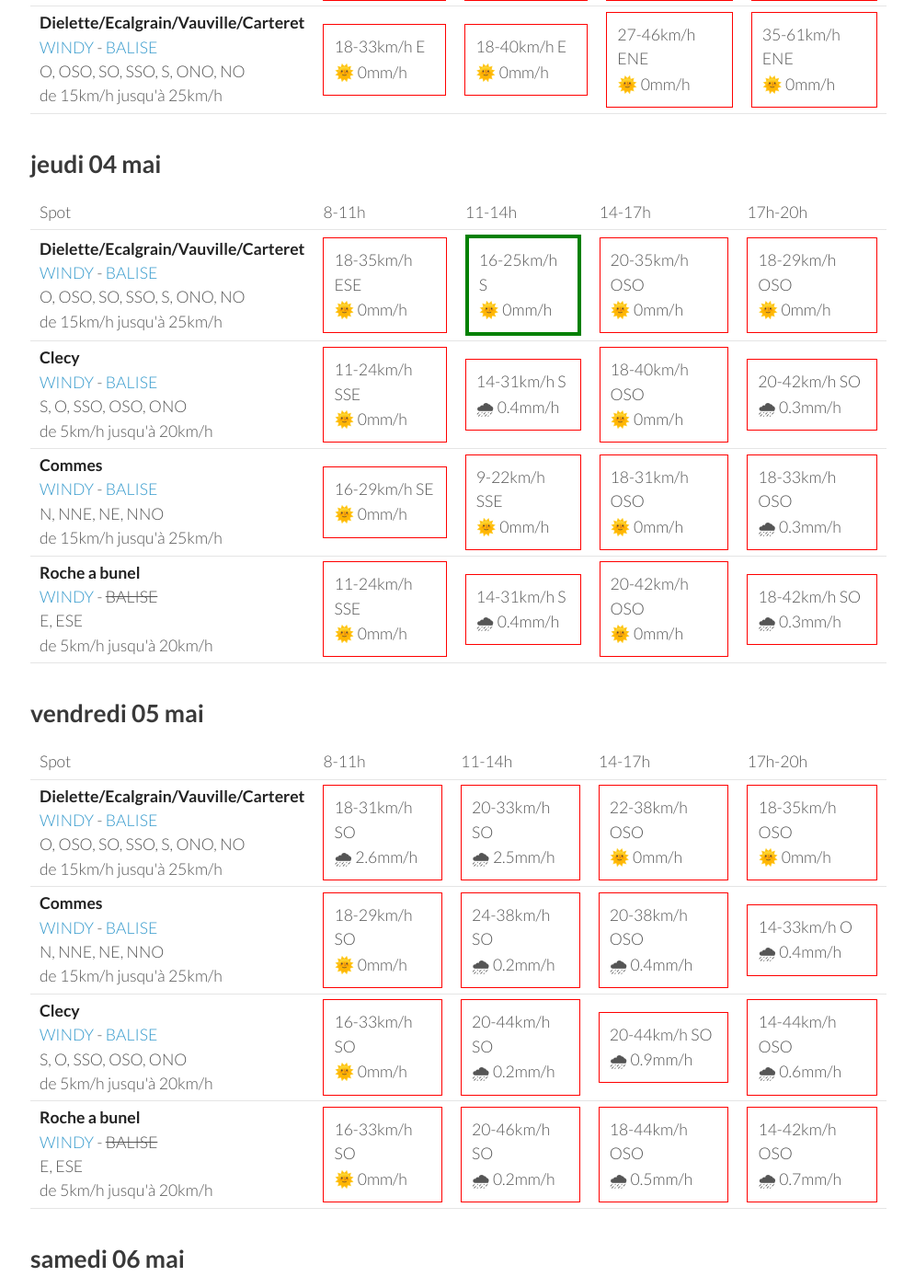
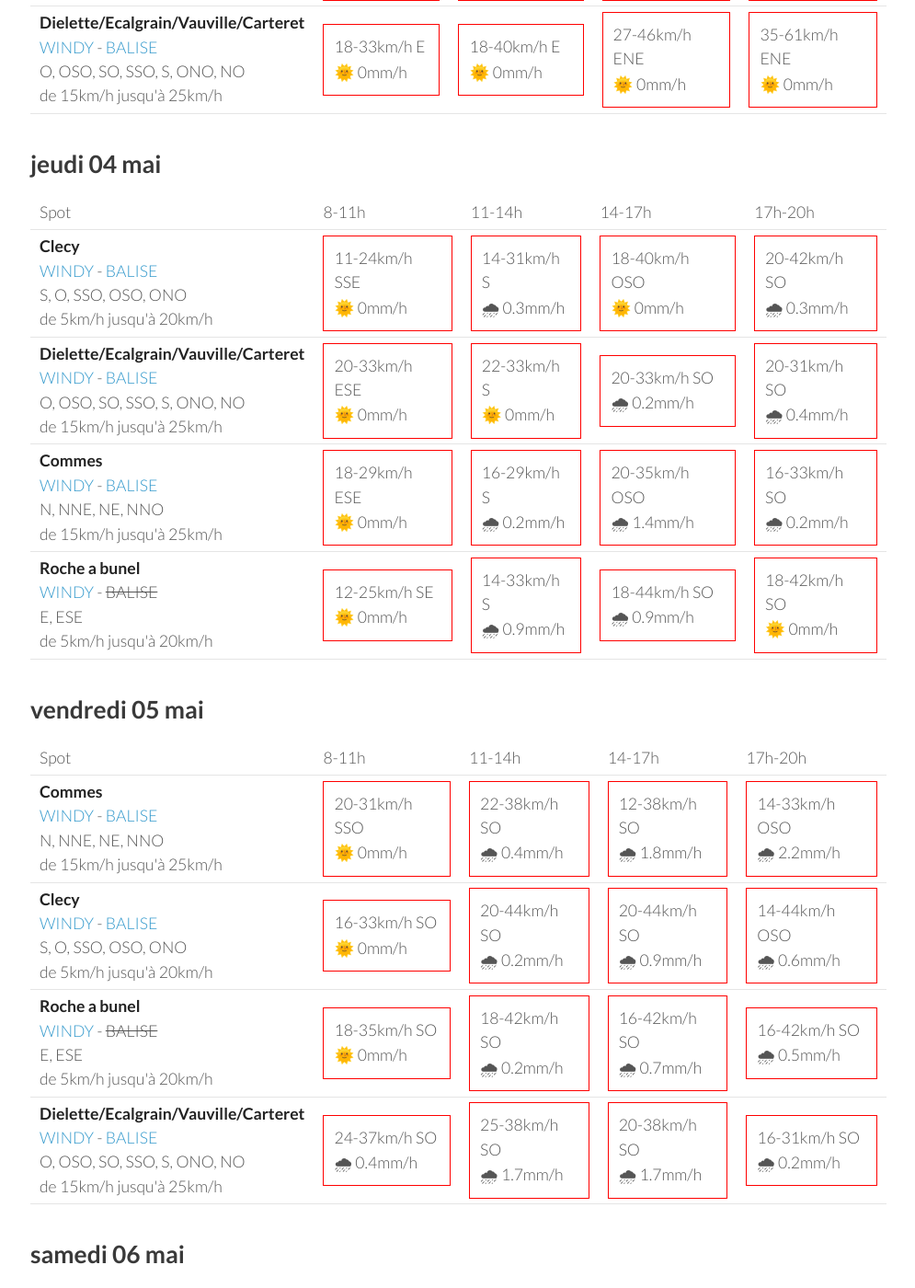
Before and after one commit to parapente-dans-le-nord/parapente-dans-le-nord.github.io, a Jekyll site: the page built from normandie.markdown, in a window 1280 px wide and 1400 px high, scrolled down 1302 px. Shown: the whole window at 92% size, without its empty margins (25-1020 px from the left). Built offline with Jekyll 4.4.1, drawn with Linux system fonts in a browser that asks for light colours; some of the changed text lies outside the part shown.

Commit message:
update index.markdown

```diff
--- a/normandie.markdown
+++ b/normandie.markdown
@@ -34,9 +34,9 @@ page mise à jour le mardi 02 mai 06:46
 <tr>
         <td><strong>Clecy</strong><br><a href="https://windy.com/48.929/-0.470?48.516,-0.470,8">WINDY</a> - <span class=""><a href="http://www.balisemeteo.com/balise.php?idBalise=122">BALISE</a> </span><br> <span class="vent-favorable">S, O, SSO, OSO, ONO</span><br><span class="force-vent">de 5km/h jusqu'à 20km/h</span> </td>
 
-            <td><div class="flyable"><p>7-12km/h S</p><p>🌞 0mm/h</p></div></td>
+            <td><div class="flyable"><p>5-12km/h S</p><p>🌞 0mm/h</p></div></td>
             <td><div class="not-flyable"><p>1-7km/h OSO</p><p>🌞 0mm/h</p></div></td>
-            <td><div class="not-flyable"><p>9-20km/h ESE</p><p>🌞 0mm/h</p></div></td>
+            <td><div class="not-flyable"><p>7-20km/h ESE</p><p>🌞 0mm/h</p></div></td>
             <td><div class="not-flyable"><p>9-20km/h ENE</p><p>🌞 0mm/h</p></div></td>
 
 
@@ -100,7 +100,7 @@ page mise à jour le mardi 02 mai 06:46
 <tr>
         <td><strong>Clecy</strong><br><a href="https://windy.com/48.929/-0.470?48.516,-0.470,8">WINDY</a> - <span class=""><a href="http://www.balisemeteo.com/balise.php?idBalise=122">BALISE</a> </span><br> <span class="vent-favorable">S, O, SSO, OSO, ONO</span><br><span class="force-vent">de 5km/h jusqu'à 20km/h</span> </td>
 
-            <td><div class="not-flyable"><p>11-25km/h ESE</p><p>🌞 0mm/h</p></div></td>
+            <td><div class="not-flyable"><p>9-24km/h ESE</p><p>🌞 0mm/h</p></div></td>
             <td><div class="not-flyable"><p>12-29km/h ESE</p><p>🌞 0mm/h</p></div></td>
             <td><div class="not-flyable"><p>14-31km/h ESE</p><p>🌞 0mm/h</p></div></td>
             <td><div class="not-flyable"><p>14-33km/h ESE</p><p>🌞 0mm/h</p></div></td>
@@ -134,42 +134,42 @@ page mise à jour le mardi 02 mai 06:46
       <td>17h-20h</td>
     </tr>
 <tr>
-        <td><strong>Dielette/Ecalgrain/Vauville/Carteret</strong><br><a href="https://windy.com/49.650/-1.856?49.243,-1.856,8">WINDY</a> - <span class=""><a href="http://www.balisemeteo.com/balise.php?idBalise=81">BALISE</a> </span><br> <span class="vent-favorable">O, OSO, SO, SSO, S, ONO, NO</span><br><span class="force-vent">de 15km/h jusqu'à 25km/h</span> </td>
-
-            <td><div class="not-flyable"><p>18-35km/h ESE</p><p>🌞 0mm/h</p></div></td>
-            <td><div class="flyable"><p>16-25km/h S</p><p>🌞 0mm/h</p></div></td>
-            <td><div class="not-flyable"><p>20-35km/h OSO</p><p>🌞 0mm/h</p></div></td>
-            <td><div class="not-flyable"><p>18-29km/h OSO</p><p>🌞 0mm/h</p></div></td>
-
-
-    </tr>
-<tr>
         <td><strong>Clecy</strong><br><a href="https://windy.com/48.929/-0.470?48.516,-0.470,8">WINDY</a> - <span class=""><a href="http://www.balisemeteo.com/balise.php?idBalise=122">BALISE</a> </span><br> <span class="vent-favorable">S, O, SSO, OSO, ONO</span><br><span class="force-vent">de 5km/h jusqu'à 20km/h</span> </td>
 
             <td><div class="not-flyable"><p>11-24km/h SSE</p><p>🌞 0mm/h</p></div></td>
-            <td><div class="not-flyable"><p>14-31km/h S</p><p>🌧 0.4mm/h</p></div></td>
+            <td><div class="not-flyable"><p>14-31km/h S</p><p>🌧 0.3mm/h</p></div></td>
             <td><div class="not-flyable"><p>18-40km/h OSO</p><p>🌞 0mm/h</p></div></td>
             <td><div class="not-flyable"><p>20-42km/h SO</p><p>🌧 0.3mm/h</p></div></td>
 
 
     </tr>
 <tr>
+        <td><strong>Dielette/Ecalgrain/Vauville/Carteret</strong><br><a href="https://windy.com/49.650/-1.856?49.243,-1.856,8">WINDY</a> - <span class=""><a href="http://www.balisemeteo.com/balise.php?idBalise=81">BALISE</a> </span><br> <span class="vent-favorable">O, OSO, SO, SSO, S, ONO, NO</span><br><span class="force-vent">de 15km/h jusqu'à 25km/h</span> </td>
+
+            <td><div class="not-flyable"><p>20-33km/h ESE</p><p>🌞 0mm/h</p></div></td>
+            <td><div class="not-flyable"><p>22-33km/h S</p><p>🌞 0mm/h</p></div></td>
+            <td><div class="not-flyable"><p>20-33km/h SO</p><p>🌧 0.2mm/h</p></div></td>
+            <td><div class="not-flyable"><p>20-31km/h SO</p><p>🌧 0.4mm/h</p></div></td>
+
+
+    </tr>
+<tr>
         <td><strong>Commes</strong><br><a href="https://windy.com/49.346/-0.726?48.936,-0.726,8">WINDY</a> - <span class=""><a href="http://www.balisemeteo.com/balise.php?idBalise=158">BALISE</a> </span><br> <span class="vent-favorable">N, NNE, NE, NNO</span><br><span class="force-vent">de 15km/h jusqu'à 25km/h</span> </td>
 
-            <td><div class="not-flyable"><p>16-29km/h SE</p><p>🌞 0mm/h</p></div></td>
-            <td><div class="not-flyable"><p>9-22km/h SSE</p><p>🌞 0mm/h</p></div></td>
-            <td><div class="not-flyable"><p>18-31km/h OSO</p><p>🌞 0mm/h</p></div></td>
-            <td><div class="not-flyable"><p>18-33km/h OSO</p><p>🌧 0.3mm/h</p></div></td>
+            <td><div class="not-flyable"><p>18-29km/h ESE</p><p>🌞 0mm/h</p></div></td>
+            <td><div class="not-flyable"><p>16-29km/h S</p><p>🌧 0.2mm/h</p></div></td>
+            <td><div class="not-flyable"><p>20-35km/h OSO</p><p>🌧 1.4mm/h</p></div></td>
+            <td><div class="not-flyable"><p>16-33km/h SO</p><p>🌧 0.2mm/h</p></div></td>
 
 
     </tr>
 <tr>
         <td><strong>Roche a bunel</strong><br><a href="https://windy.com/48.993/-0.499?48.580,-0.499,8">WINDY</a> - <span class="no-balise"> BALISE </span><br> <span class="vent-favorable">E, ESE</span><br><span class="force-vent">de 5km/h jusqu'à 20km/h</span> </td>
 
-            <td><div class="not-flyable"><p>11-24km/h SSE</p><p>🌞 0mm/h</p></div></td>
-            <td><div class="not-flyable"><p>14-31km/h S</p><p>🌧 0.4mm/h</p></div></td>
-            <td><div class="not-flyable"><p>20-42km/h OSO</p><p>🌞 0mm/h</p></div></td>
-            <td><div class="not-flyable"><p>18-42km/h SO</p><p>🌧 0.3mm/h</p></div></td>
+            <td><div class="not-flyable"><p>12-25km/h SE</p><p>🌞 0mm/h</p></div></td>
+            <td><div class="not-flyable"><p>14-33km/h S</p><p>🌧 0.9mm/h</p></div></td>
+            <td><div class="not-flyable"><p>18-44km/h SO</p><p>🌧 0.9mm/h</p></div></td>
+            <td><div class="not-flyable"><p>18-42km/h SO</p><p>🌞 0mm/h</p></div></td>
 
 
     </tr>
@@ -190,22 +190,12 @@ page mise à jour le mardi 02 mai 06:46
       <td>17h-20h</td>
     </tr>
 <tr>
-        <td><strong>Dielette/Ecalgrain/Vauville/Carteret</strong><br><a href="https://windy.com/49.650/-1.856?49.243,-1.856,8">WINDY</a> - <span class=""><a href="http://www.balisemeteo.com/balise.php?idBalise=81">BALISE</a> </span><br> <span class="vent-favorable">O, OSO, SO, SSO, S, ONO, NO</span><br><span class="force-vent">de 15km/h jusqu'à 25km/h</span> </td>
-
-            <td><div class="not-flyable"><p>18-31km/h SO</p><p>🌧 2.6mm/h</p></div></td>
-            <td><div class="not-flyable"><p>20-33km/h SO</p><p>🌧 2.5mm/h</p></div></td>
-            <td><div class="not-flyable"><p>22-38km/h OSO</p><p>🌞 0mm/h</p></div></td>
-            <td><div class="not-flyable"><p>18-35km/h OSO</p><p>🌞 0mm/h</p></div></td>
-
-
-    </tr>
-<tr>
         <td><strong>Commes</strong><br><a href="https://windy.com/49.346/-0.726?48.936,-0.726,8">WINDY</a> - <span class=""><a href="http://www.balisemeteo.com/balise.php?idBalise=158">BALISE</a> </span><br> <span class="vent-favorable">N, NNE, NE, NNO</span><br><span class="force-vent">de 15km/h jusqu'à 25km/h</span> </td>
 
-            <td><div class="not-flyable"><p>18-29km/h SO</p><p>🌞 0mm/h</p></div></td>
-            <td><div class="not-flyable"><p>24-38km/h SO</p><p>🌧 0.2mm/h</p></div></td>
-            <td><div class="not-flyable"><p>20-38km/h OSO</p><p>🌧 0.4mm/h</p></div></td>
-            <td><div class="not-flyable"><p>14-33km/h O</p><p>🌧 0.4mm/h</p></div></td>
+            <td><div class="not-flyable"><p>20-31km/h SSO</p><p>🌞 0mm/h</p></div></td>
+            <td><div class="not-flyable"><p>22-38km/h SO</p><p>🌧 0.4mm/h</p></div></td>
+            <td><div class="not-flyable"><p>12-38km/h SO</p><p>🌧 1.8mm/h</p></div></td>
+            <td><div class="not-flyable"><p>14-33km/h OSO</p><p>🌧 2.2mm/h</p></div></td>
 
 
     </tr>
@@ -222,10 +212,20 @@ page mise à jour le mardi 02 mai 06:46
 <tr>
         <td><strong>Roche a bunel</strong><br><a href="https://windy.com/48.993/-0.499?48.580,-0.499,8">WINDY</a> - <span class="no-balise"> BALISE </span><br> <span class="vent-favorable">E, ESE</span><br><span class="force-vent">de 5km/h jusqu'à 20km/h</span> </td>
 
-            <td><div class="not-flyable"><p>16-33km/h SO</p><p>🌞 0mm/h</p></div></td>
-            <td><div class="not-flyable"><p>20-46km/h SO</p><p>🌧 0.2mm/h</p></div></td>
-            <td><div class="not-flyable"><p>18-44km/h OSO</p><p>🌧 0.5mm/h</p></div></td>
-            <td><div class="not-flyable"><p>14-42km/h OSO</p><p>🌧 0.7mm/h</p></div></td>
+            <td><div class="not-flyable"><p>18-35km/h SO</p><p>🌞 0mm/h</p></div></td>
+            <td><div class="not-flyable"><p>18-42km/h SO</p><p>🌧 0.2mm/h</p></div></td>
+            <td><div class="not-flyable"><p>16-42km/h SO</p><p>🌧 0.7mm/h</p></div></td>
+            <td><div class="not-flyable"><p>16-42km/h SO</p><p>🌧 0.5mm/h</p></div></td>
+
+
+    </tr>
+<tr>
+        <td><strong>Dielette/Ecalgrain/Vauville/Carteret</strong><br><a href="https://windy.com/49.650/-1.856?49.243,-1.856,8">WINDY</a> - <span class=""><a href="http://www.balisemeteo.com/balise.php?idBalise=81">BALISE</a> </span><br> <span class="vent-favorable">O, OSO, SO, SSO, S, ONO, NO</span><br><span class="force-vent">de 15km/h jusqu'à 25km/h</span> </td>
+
+            <td><div class="not-flyable"><p>24-37km/h SO</p><p>🌧 0.4mm/h</p></div></td>
+            <td><div class="not-flyable"><p>25-38km/h SO</p><p>🌧 1.7mm/h</p></div></td>
+            <td><div class="not-flyable"><p>20-38km/h SO</p><p>🌧 1.7mm/h</p></div></td>
+            <td><div class="not-flyable"><p>16-31km/h SO</p><p>🌧 0.2mm/h</p></div></td>
 
 
     </tr>
@@ -246,6 +246,16 @@ page mise à jour le mardi 02 mai 06:46
       <td>17h-20h</td>
     </tr>
 <tr>
+        <td><strong>Dielette/Ecalgrain/Vauville/Carteret</strong><br><a href="https://windy.com/49.650/-1.856?49.243,-1.856,8">WINDY</a> - <span class=""><a href="http://www.balisemeteo.com/balise.php?idBalise=81">BALISE</a> </span><br> <span class="vent-favorable">O, OSO, SO, SSO, S, ONO, NO</span><br><span class="force-vent">de 15km/h jusqu'à 25km/h</span> </td>
+
+            <td><div class="flyable"><p>16-24km/h S</p><p>🌞 0mm/h</p></div></td>
+            <td><div class="not-flyable"><p>14-27km/h SSE</p><p>🌧 0.6mm/h</p></div></td>
+            <td><div class="not-flyable"><p>18-29km/h SSE</p><p>🌧 0.5mm/h</p></div></td>
+            <td><div class="not-flyable"><p>22-31km/h S</p><p>🌧 3.3mm/h</p></div></td>
+
+
+    </tr>
+<tr>
         <td><strong>Clecy</strong><br><a href="https://windy.com/48.929/-0.470?48.516,-0.470,8">WINDY</a> - <span class=""><a href="http://www.balisemeteo.com/balise.php?idBalise=122">BALISE</a> </span><br> <span class="vent-favorable">S, O, SSO, OSO, ONO</span><br><span class="force-vent">de 5km/h jusqu'à 20km/h</span> </td>
 
             <td><div class="not-flyable"><p>11-22km/h S</p><p>🌞 0mm/h</p></div></td>
@@ -258,30 +268,20 @@ page mise à jour le mardi 02 mai 06:46
 <tr>
         <td><strong>Commes</strong><br><a href="https://windy.com/49.346/-0.726?48.936,-0.726,8">WINDY</a> - <span class=""><a href="http://www.balisemeteo.com/balise.php?idBalise=158">BALISE</a> </span><br> <span class="vent-favorable">N, NNE, NE, NNO</span><br><span class="force-vent">de 15km/h jusqu'à 25km/h</span> </td>
 
-            <td><div class="not-flyable"><p>12-20km/h S</p><p>🌞 0mm/h</p></div></td>
-            <td><div class="not-flyable"><p>11-22km/h SSE</p><p>🌞 0mm/h</p></div></td>
-            <td><div class="not-flyable"><p>12-24km/h S</p><p>🌞 0mm/h</p></div></td>
-            <td><div class="not-flyable"><p>3-24km/h ESE</p><p>🌞 0mm/h</p></div></td>
+            <td><div class="not-flyable"><p>12-20km/h SSO</p><p>🌞 0mm/h</p></div></td>
+            <td><div class="not-flyable"><p>9-20km/h SSE</p><p>🌞 0mm/h</p></div></td>
+            <td><div class="not-flyable"><p>12-22km/h S</p><p>🌧 0.2mm/h</p></div></td>
+            <td><div class="not-flyable"><p>7-22km/h SSE</p><p>🌧 0.7mm/h</p></div></td>
 
 
     </tr>
 <tr>
         <td><strong>Roche a bunel</strong><br><a href="https://windy.com/48.993/-0.499?48.580,-0.499,8">WINDY</a> - <span class="no-balise"> BALISE </span><br> <span class="vent-favorable">E, ESE</span><br><span class="force-vent">de 5km/h jusqu'à 20km/h</span> </td>
 
-            <td><div class="not-flyable"><p>11-24km/h SSO</p><p>🌞 0mm/h</p></div></td>
-            <td><div class="not-flyable"><p>14-29km/h S</p><p>🌞 0mm/h</p></div></td>
-            <td><div class="not-flyable"><p>14-33km/h S</p><p>🌞 0mm/h</p></div></td>
-            <td><div class="not-flyable"><p>12-31km/h SSO</p><p>🌞 0mm/h</p></div></td>
-
-
-    </tr>
-<tr>
-        <td><strong>Dielette/Ecalgrain/Vauville/Carteret</strong><br><a href="https://windy.com/49.650/-1.856?49.243,-1.856,8">WINDY</a> - <span class=""><a href="http://www.balisemeteo.com/balise.php?idBalise=81">BALISE</a> </span><br> <span class="vent-favorable">O, OSO, SO, SSO, S, ONO, NO</span><br><span class="force-vent">de 15km/h jusqu'à 25km/h</span> </td>
-
-            <td><div class="not-flyable"><p>20-27km/h S</p><p>🌞 0mm/h</p></div></td>
-            <td><div class="not-flyable"><p>20-31km/h S</p><p>🌞 0mm/h</p></div></td>
-            <td><div class="not-flyable"><p>22-33km/h S</p><p>🌧 0.2mm/h</p></div></td>
-            <td><div class="not-flyable"><p>16-31km/h SSE</p><p>🌧 1mm/h</p></div></td>
+            <td><div class="not-flyable"><p>9-22km/h S</p><p>🌧 0.5mm/h</p></div></td>
+            <td><div class="not-flyable"><p>12-25km/h S</p><p>🌧 0.2mm/h</p></div></td>
+            <td><div class="not-flyable"><p>12-25km/h S</p><p>🌧 0.6mm/h</p></div></td>
+            <td><div class="not-flyable"><p>9-25km/h S</p><p>🌧 0.8mm/h</p></div></td>
 
 
     </tr>
@@ -289,3 +289,49 @@ page mise à jour le mardi 02 mai 06:46
 </tbody>
 </table>
 {:/}
+## dimanche 07 mai
+
+{::nomarkdown}
+<table>
+  <tbody>
+    <tr>
+      <td>Spot</td>
+      <td>8-11h</td>
+      <td>11-14h</td>
+      <td>14-17h</td>
+      <td>17h-20h</td>
+    </tr>
+<tr>
+        <td><strong>Dielette/Ecalgrain/Vauville/Carteret</strong><br><a href="https://windy.com/49.650/-1.856?49.243,-1.856,8">WINDY</a> - <span class=""><a href="http://www.balisemeteo.com/balise.php?idBalise=81">BALISE</a> </span><br> <span class="vent-favorable">O, OSO, SO, SSO, S, ONO, NO</span><br><span class="force-vent">de 15km/h jusqu'à 25km/h</span> </td>
+
+            <td><div class="not-flyable"><p>25-38km/h O</p><p>🌧 0.2mm/h</p></div></td>
+            <td><div class="not-flyable"><p>31-46km/h O</p><p>🌞 0mm/h</p></div></td>
+            <td><div class="not-flyable"><p>35-50km/h O</p><p>🌞 0mm/h</p></div></td>
+            <td><div class="not-flyable"><p>31-50km/h O</p><p>🌞 0mm/h</p></div></td>
+
+
+    </tr>
+<tr>
+        <td><strong>Commes</strong><br><a href="https://windy.com/49.346/-0.726?48.936,-0.726,8">WINDY</a> - <span class=""><a href="http://www.balisemeteo.com/balise.php?idBalise=158">BALISE</a> </span><br> <span class="vent-favorable">N, NNE, NE, NNO</span><br><span class="force-vent">de 15km/h jusqu'à 25km/h</span> </td>
+
+            <td><div class="not-flyable"><p>22-33km/h OSO</p><p>🌧 0.2mm/h</p></div></td>
+            <td><div class="not-flyable"><p>25-40km/h O</p><p>🌧 0.2mm/h</p></div></td>
+            <td><div class="not-flyable"><p>29-48km/h O</p><p>🌧 0.2mm/h</p></div></td>
+            <td><div class="not-flyable"><p>29-50km/h O</p><p>🌞 0mm/h</p></div></td>
+
+
+    </tr>
+<tr>
+        <td><strong>Roche a bunel</strong><br><a href="https://windy.com/48.993/-0.499?48.580,-0.499,8">WINDY</a> - <span class="no-balise"> BALISE </span><br> <span class="vent-favorable">E, ESE</span><br><span class="force-vent">de 5km/h jusqu'à 20km/h</span> </td>
+
+            <td><div class="not-flyable"><p>14-29km/h O</p><p>🌧 0.2mm/h</p></div></td>
+            <td><div class="not-flyable"><p>22-42km/h O</p><p>🌧 0.2mm/h</p></div></td>
+            <td><div class="not-flyable"><p>24-48km/h O</p><p>🌧 0.2mm/h</p></div></td>
+            <td><div class="not-flyable"><p>24-50km/h O</p><p>🌞 0mm/h</p></div></td>
+
+
+    </tr>
+
+</tbody>
+</table>
+{:/}
```
Also changed, not shown: other parts of normandie.markdown (+1 -1 lines).
